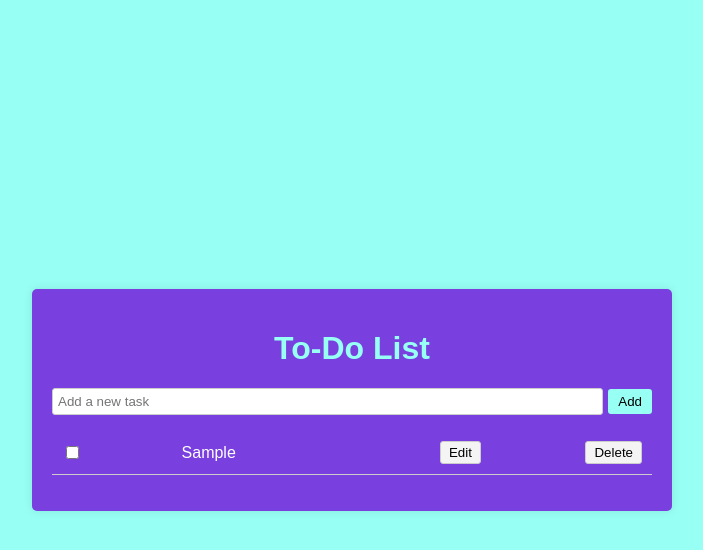
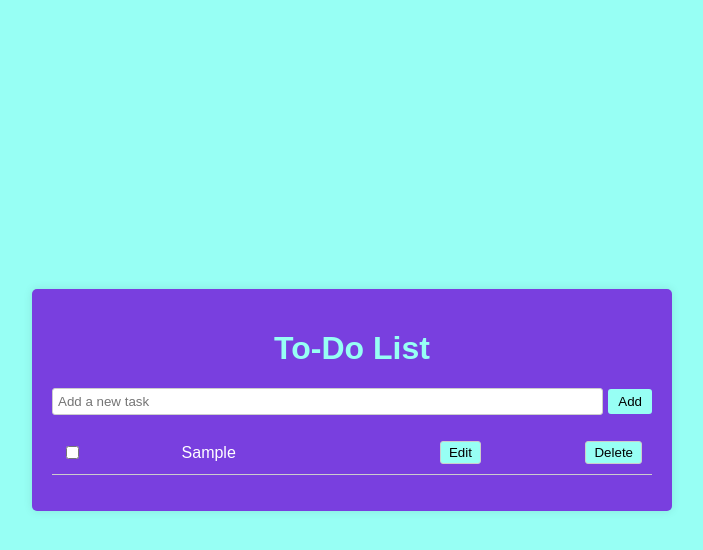
Before and after one commit to barikhemanta/To-Do-List-Simple, a plain HTML site: page index.html in a window 1280 px wide. Both pictures are taken after typing "Sample" into the empty fields and a click on the button "Add". Shown: the whole page, without its empty margins (288-991 px from the left). Drawn offline with Linux system fonts and the light colour scheme.

Commit message:
Update styles.css

```diff
--- a/styles.css
+++ b/styles.css
@@ -90,7 +90,7 @@ select {
 
 .editButton,
 .deleteButton {
-  background-color: #f4f4f4;
+  background-color: #97fff4;
   border: 1px solid #ccc;
   border-radius: 3px;
   padding: 3px 8px;
```
